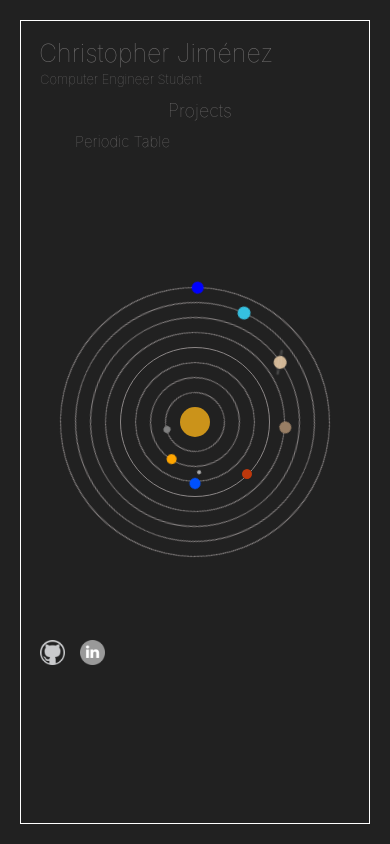
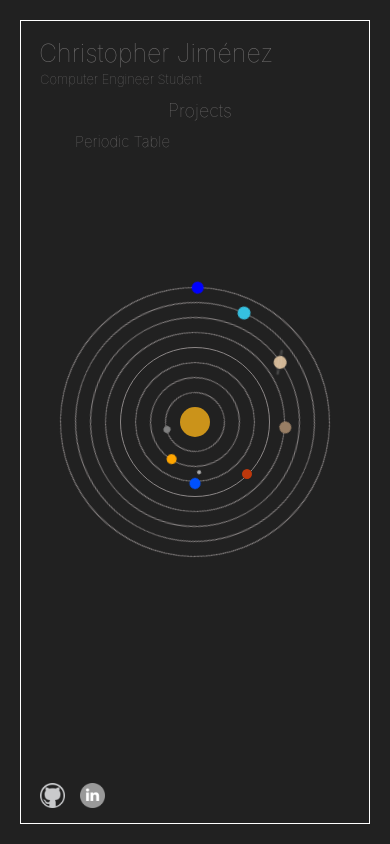
Before and after one commit to Christopher1998/Portfolio, a website built with Vite: page index.html in a window 390 px wide. Built offline with nearby package versions, Linux system fonts and the light colour scheme; files whose address does not match are found by name; a web font is replaced by a local one.

Commit message:
Update responsive design

```diff
--- a/main.js
+++ b/main.js
@@ -1,5 +1,4 @@
-import './style.css';
-
+import "./style.css";
 
 document.querySelector("#app").innerHTML = `
     <div id="fixed-wall">
@@ -47,14 +46,6 @@ document.querySelector("#app").innerHTML = `
     always seeking ways to use them to create new and exciting things.
     I love learning about the latest advancements in software and hardware,
     and I'm always looking for new challenges to test my skills.</p></div>
-    <div class="gthb">
-    <a href="https://github.com/Christopher1998">
-    <img class="img_github" src="./images/github.png">
-    </a>
-    <a href="https://www.linkedin.com/in/cristofer-jiménez-417540302/">
-    <img class="img_lkn" src="./images/linkedin.png">
-    </a>
-    </div>
     </header>
     <div class="projects-container">
     <h1 class="sec_title">Projects</h1>
@@ -64,4 +55,13 @@ document.querySelector("#app").innerHTML = `
     </ol>
     </div>
     </div>
+    <footer class="Hlinks">
+    <div id="Gthb" class="gthb">
+    <a href="https://github.com/Christopher1998">
+    <img class="img_github" src="images/github.png">
+    </a>
+    <a href="https://www.linkedin.com/in/cristofer-jiménez-417540302/">
+    <img class="img_lkn" src="images/linkedin.png">
+    </a>
+    </div></footer>
 `;
--- a/style.scss
+++ b/style.scss
@@ -1,6 +1,7 @@
 /* Variables */
 $wallpaper-color: #212121;
 $pad: max(20px, 4vmin);
+
 
 
 //Keyframes
@@ -325,7 +326,7 @@ ol li {
 }
 
 .info-box {
-  font-size: 15qpx;
+  font-size: 15px;
   width: 400px;
   height: 200px;
   position: fixed;
@@ -345,11 +346,7 @@ ol li {
 .info:hover {
   color: wheat;
 }
-.gthb {
-  position: absolute;
-  top: calc(max(20px, 4vmin) * 20);
 
-}
 //Div container for projects
 .projects-container {
   width: 300px;
@@ -366,11 +363,19 @@ ol li {
   margin-bottom: 10px;
 }
 
+
+
 //Media query para telefonos mobiles con pantallas pequenas.
 //Media query for mobile cellphones with small screen.
-@media screen and (max-width: 480px) {
+@media screen and (max-width: 390px) and (max-height: 844px) {
   #app {
     color: rgb(114, 112, 112);;
+  }
+  #Gthb.gthb {
+    position: absolute;
+    bottom: 2px;
+    left: 10px;
+    z-index: 1;
   }
   .info-box {
     display: none;
@@ -398,9 +403,14 @@ ol li {
   .cv:hover {
     color: white;
   }
-  .gthb {
+
+
+  .Hlinks {
     position: absolute;
-    top: calc(max(20px, 4vmin) * 30);
+    width: 330px;
+    height: 150px;
+    bottom: 30px;
+    left: 30px;
   }
   .projects-container {
     width: 300px;
@@ -570,6 +580,19 @@ ol li {
     background-color: blue;
   }
 }
+@media screen and (min-width: 1280px) and (max-width: 1440px) {
+  .info-box {
+    font-size: 15px;
+    width: 255px;
+    height: 250px;
+    position: fixed;
+    top: 11pc;
+    left: calc(max(20px, 4vmin) * 2);
+    line-height: 23px;
+    margin-top: 20px;
+  }
+
+}
 
 .img_github {
   width: 25px;
@@ -597,3 +620,9 @@ ol li {
 .lnk_p_t:hover {
   color: rgb(160, 160, 160);
 }
+.gthb {
+  position: absolute;
+  left: calc(($pad) * 2);
+  z-index: 1;
+  bottom: 6%;
+}
```
Also changed, not shown: images/logo.png (deleted), style.css, 1 other file.
